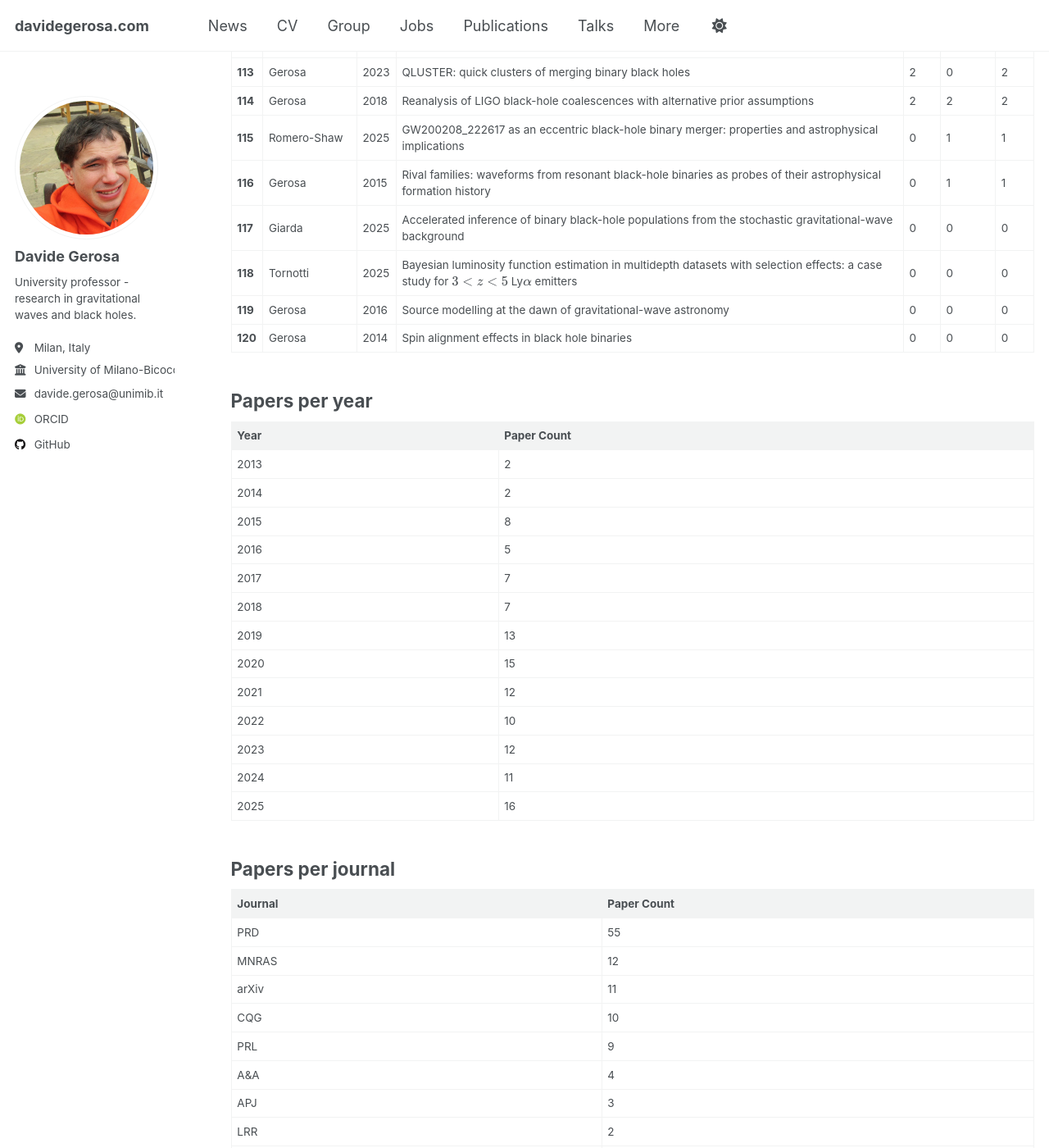
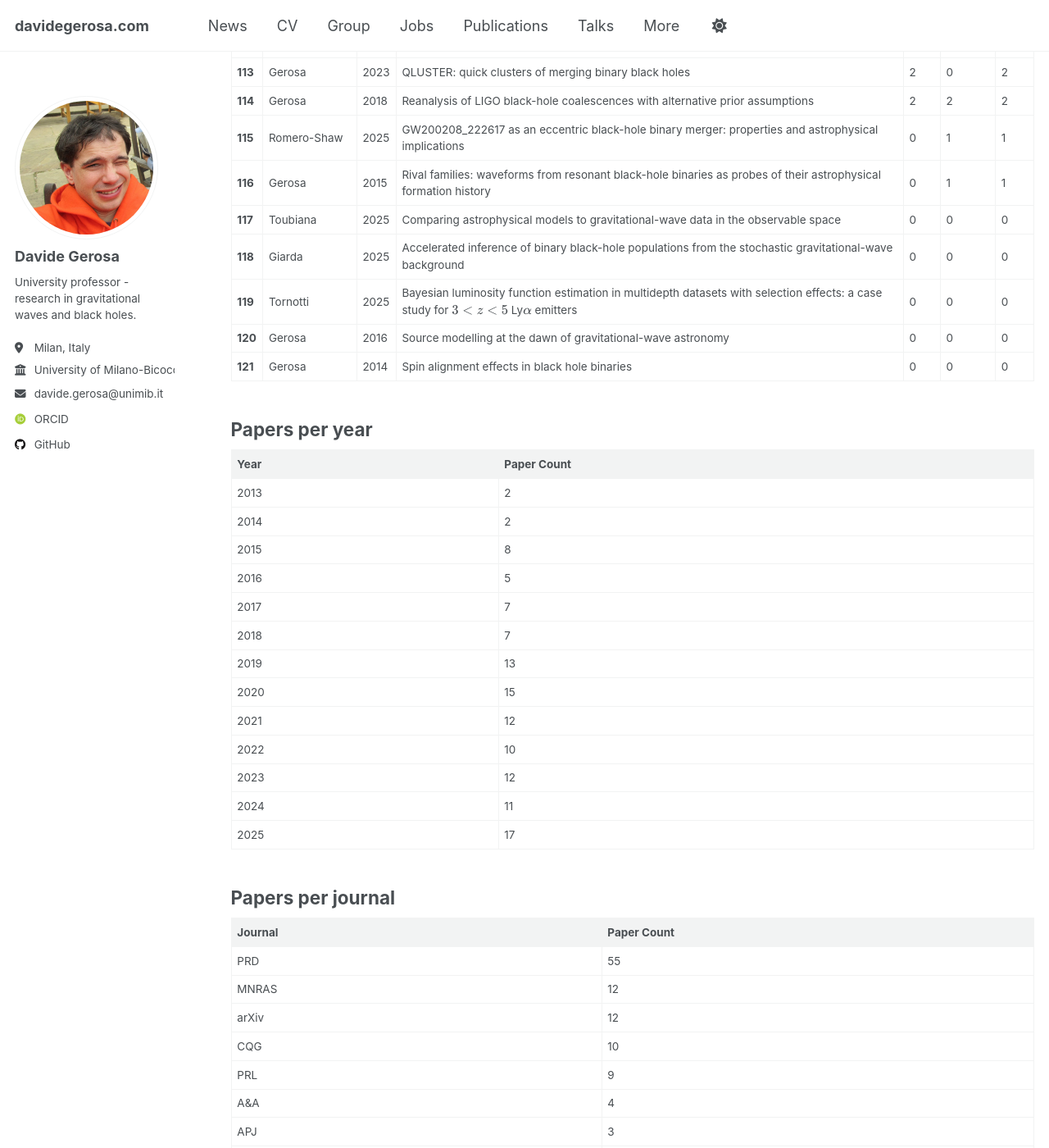
Before and after one commit to dgerosa/website, a Jekyll site: the page built from _pages/citations.md, in a window 1280 px wide and 1400 px high, scrolled down 5019 px. Shown: the whole window at 82% size. Built offline with Jekyll 4.4.1, drawn with Linux system fonts in a browser that asks for light colours; some web fonts are replaced; some of the changed text lies outside the part shown.

Commit message:
updated from dgerosa/cv

```diff
--- a/_pages/_citations.md
+++ b/_pages/_citations.md
@@ -125,10 +125,11 @@
 | **114** | Gerosa | 2018 | Reanalysis of LIGO black-hole coalescences with alternative prior assumptions | 2 | 2 | 2 |
 | **115** | Romero-Shaw | 2025 | GW200208_222617 as an eccentric black-hole binary merger: properties and astrophysical implications | 0 | 1 | 1 |
 | **116** | Gerosa | 2015 | Rival families: waveforms from resonant black-hole binaries as probes of their astrophysical formation history | 0 | 1 | 1 |
-| **117** | Giarda | 2025 | Accelerated inference of binary black-hole populations from the stochastic gravitational-wave background | 0 | 0 | 0 |
-| **118** | Tornotti | 2025 | Bayesian luminosity function estimation in multidepth datasets with selection effects: a case study for $$3<z<5$$ Ly$$\alpha$$ emitters | 0 | 0 | 0 |
-| **119** | Gerosa | 2016 | Source modelling at the dawn of gravitational-wave astronomy | 0 | 0 | 0 |
-| **120** | Gerosa | 2014 | Spin alignment effects in black hole binaries | 0 | 0 | 0 |
+| **117** | Toubiana | 2025 | Comparing astrophysical models to gravitational-wave data in the observable space | 0 | 0 | 0 |
+| **118** | Giarda | 2025 | Accelerated inference of binary black-hole populations from the stochastic gravitational-wave background | 0 | 0 | 0 |
+| **119** | Tornotti | 2025 | Bayesian luminosity function estimation in multidepth datasets with selection effects: a case study for $$3<z<5$$ Ly$$\alpha$$ emitters | 0 | 0 | 0 |
+| **120** | Gerosa | 2016 | Source modelling at the dawn of gravitational-wave astronomy | 0 | 0 | 0 |
+| **121** | Gerosa | 2014 | Spin alignment effects in black hole binaries | 0 | 0 | 0 |
 
 ## Papers per year
 
@@ -146,7 +147,7 @@
 | 2022 | 10 |
 | 2023 | 12 |
 | 2024 | 11 |
-| 2025 | 16 |
+| 2025 | 17 |
 
 ## Papers per journal
 
@@ -154,32 +155,32 @@
 |---------|--------------|
 | PRD | 55 |
 | MNRAS | 12 |
-| arXiv | 11 |
+| arXiv | 12 |
 | CQG | 10 |
 | PRL | 9 |
 | A&A | 4 |
 | APJ | 3 |
 | LRR | 2 |
-| Lincei | 1 |
-| CURJ | 1 |
-| GRG | 1 |
 | Symmetry | 1 |
 | JOSS | 1 |
+| Lincei | 1 |
+| PhD thesis | 1 |
+| PRR | 1 |
+| GRG | 1 |
+| Moriond | 1 |
+| IAU | 1 |
+| NatAstro | 1 |
 | book | 1 |
+| JoPCS | 1 |
+| iScience | 1 |
 | AaSSP | 1 |
-| NatAstro | 1 |
-| PhD thesis | 1 |
-| IAU | 1 |
-| Moriond | 1 |
-| PRR | 1 |
-| iScience | 1 |
-| JoPCS | 1 |
+| CURJ | 1 |
 
 ## Papers per arXiv category
 
 | Category | Paper Count |
 |----------|--------------|
-| gr-qc | 64 |
+| gr-qc | 65 |
 | astro-ph.HE | 40 |
 | astro-ph.GA | 9 |
 | astro-ph.CO | 2 |
```
Also changed, not shown: other parts of _pages/_citations.md (+3 -3 lines), _pages/_publications.md (+6 -1 lines).
